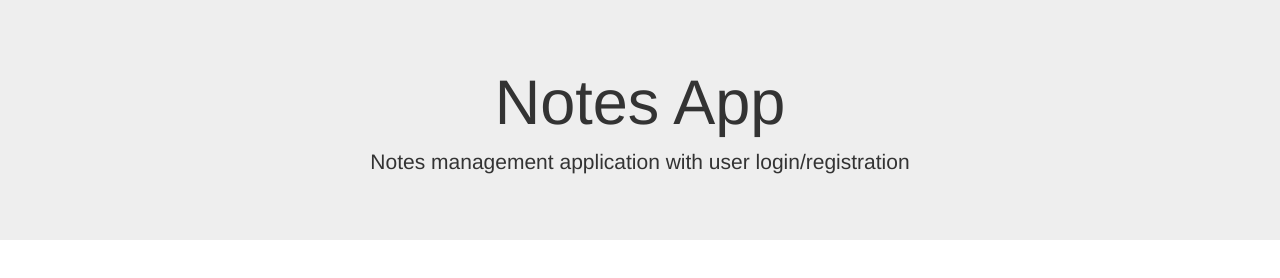
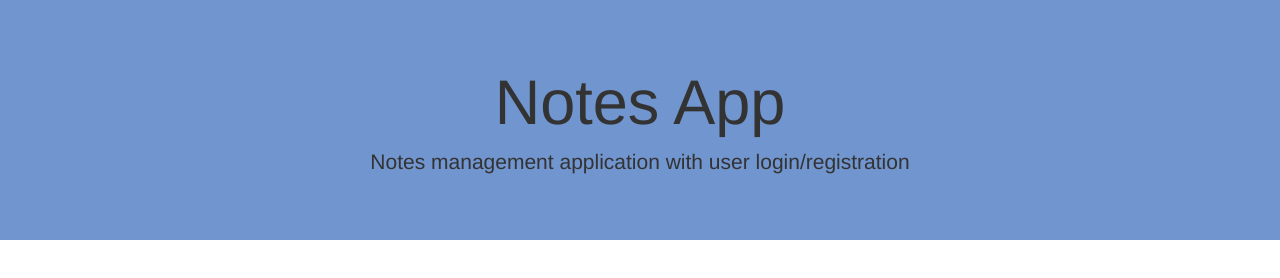
Before and after one commit to Clemich38/lnkdntest, a website: page src/client/index.html in a window 1280 px wide. Drawn offline with nearby package versions, Linux system fonts and the light colour scheme; some packages are replaced by stand-ins of ours; no server answers.

Commit message:
jumbotron background color changed

```diff
--- a/src/client/css/main.css
+++ b/src/client/css/main.css
@@ -1,5 +1,6 @@
 .jumbotron {
     padding: 1em inherit;
+    background-color:#7195ce;
 }
 
 .horizontal-center {
```
